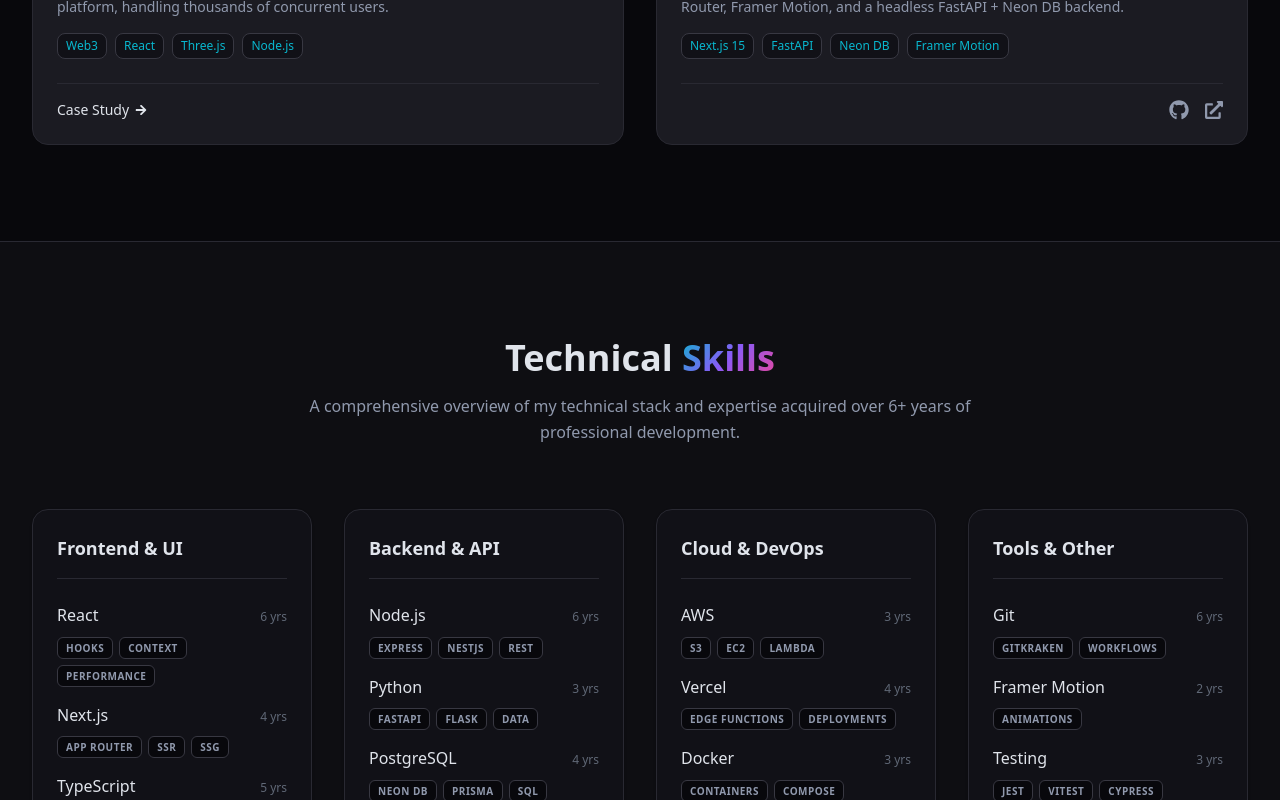
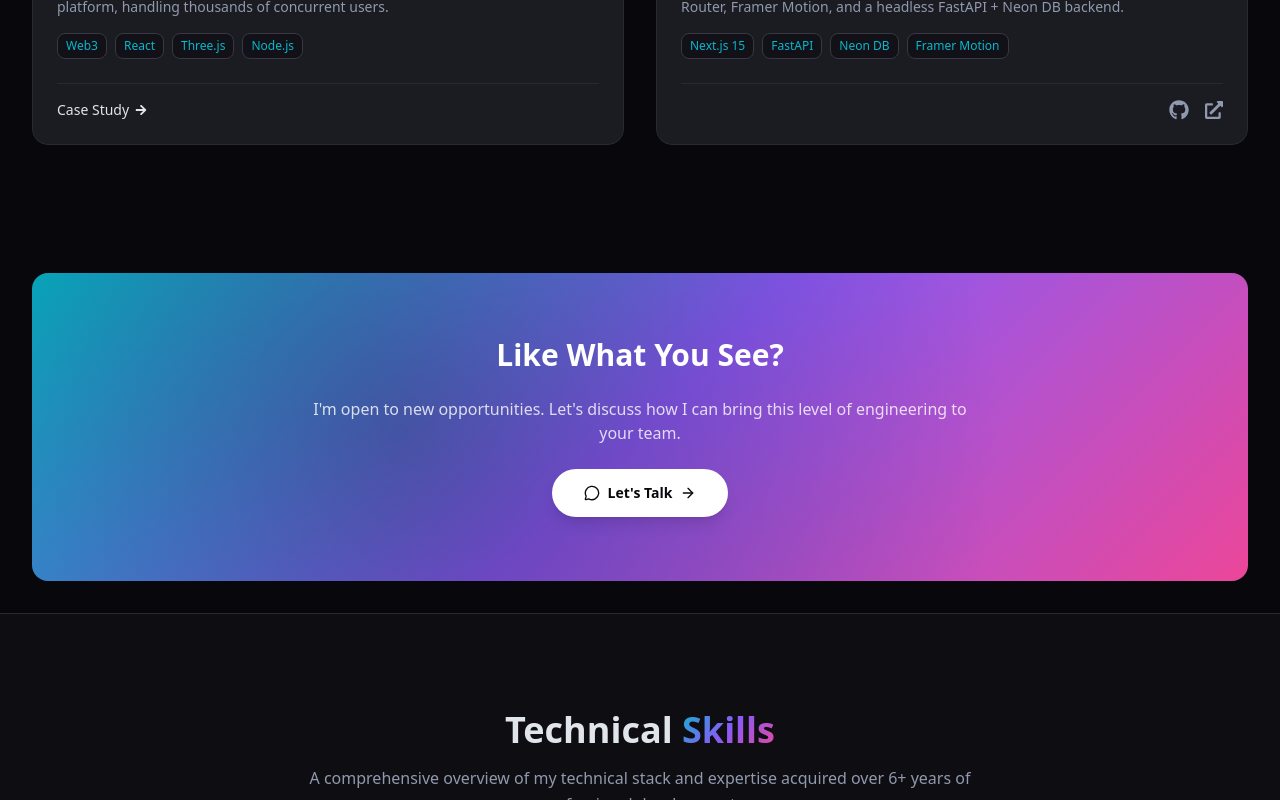
Before and after one commit to zergcore/portfolio, a Next.js app: page / in a window 1280 px wide. Shown: the part 2000-2800 px from the top of the page. Built offline with nearby package versions, Linux system fonts and the light colour scheme.

Commit message:
feat: implement reusable CTABanner component and integrate into homepage sections

```diff
--- a/app/page.tsx
+++ b/app/page.tsx
@@ -9,6 +9,8 @@ import Skills from "@/components/sections/Skills";
 import Experience from "@/components/sections/Experience";
 import Education from "@/components/sections/Education";
 import BlogPreview from "@/components/sections/BlogPreview";
+import CTABanner from "@/components/ui/CTABanner";
+import Container from "@/components/ui/Container";
 
 /**
  * Controls blog visibility on the homepage.
@@ -24,8 +26,32 @@ export default function Home() {
       <main className="flex-1 flex flex-col">
         <Hero />
         <Projects />
+
+        {/* CTA after Projects */}
+        <Container className="py-8">
+          <CTABanner
+            headline="Like What You See?"
+            subtext="I'm open to new opportunities. Let's discuss how I can bring this level of engineering to your team."
+            buttonLabel="Let's Talk"
+            href="/contact"
+            variant="gradient"
+          />
+        </Container>
+
         <Skills />
         <Experience />
+
+        {/* CTA after Experience */}
+        <Container className="py-8">
+          <CTABanner
+            headline="Ready to Build Something Great?"
+            subtext="Whether it's a greenfield project or scaling an existing platform, I'd love to hear about your challenges."
+            buttonLabel="Get in Touch"
+            href="/contact"
+            variant="subtle"
+          />
+        </Container>
+
         <Education />
         {showBlog && <BlogPreview />}
       </main>
--- /dev/null
+++ b/components/ui/CTABanner.tsx
@@ -0,0 +1,77 @@
+import Link from "next/link";
+import ScrollReveal from "@/components/ui/ScrollReveal";
+import { ArrowRight, MessageCircle } from "lucide-react";
+
+interface CTABannerProps {
+  /** Main headline */
+  headline: string;
+  /** Supporting text */
+  subtext: string;
+  /** CTA button label */
+  buttonLabel: string;
+  /** CTA link destination */
+  href: string;
+  /** Visual variant */
+  variant?: "gradient" | "subtle";
+}
+
+export default function CTABanner({
+  headline,
+  subtext,
+  buttonLabel,
+  href,
+  variant = "gradient",
+}: CTABannerProps) {
+  const isGradient = variant === "gradient";
+
+  return (
+    <ScrollReveal>
+      <div
+        className={`relative overflow-hidden rounded-2xl px-6 py-12 md:px-12 md:py-16 text-center ${
+          isGradient
+            ? "bg-[image:var(--gradient-brand)]"
+            : "bg-[var(--bg-elevated)] border border-[var(--border-subtle)]"
+        }`}
+      >
+        {/* Decorative mesh overlay for gradient variant */}
+        {isGradient && (
+          <div className="absolute inset-0 bg-[radial-gradient(circle_at_30%_50%,rgba(0,0,0,0.3)_0%,transparent_70%)]" />
+        )}
+
+        <div className="relative z-10 flex flex-col items-center gap-6 max-w-2xl mx-auto">
+          <h3
+            className={`text-2xl md:text-3xl font-bold ${
+              isGradient ? "text-white" : "text-[var(--text-primary)]"
+            }`}
+          >
+            {headline}
+          </h3>
+
+          <p
+            className={`text-sm md:text-base max-w-lg ${
+              isGradient ? "text-white/80" : "text-[var(--text-secondary)]"
+            }`}
+          >
+            {subtext}
+          </p>
+
+          <Link
+            href={href}
+            className={`group inline-flex items-center gap-2 px-8 py-3.5 rounded-full text-sm font-semibold transition-all duration-300 ${
+              isGradient
+                ? "bg-white text-[var(--bg-base)] hover:bg-white/90 shadow-lg hover:shadow-xl"
+                : "bg-[image:var(--gradient-brand)] text-white hover:opacity-90 shadow-lg"
+            }`}
+          >
+            <MessageCircle size={16} />
+            {buttonLabel}
+            <ArrowRight
+              size={16}
+              className="group-hover:translate-x-1 transition-transform"
+            />
+          </Link>
+        </div>
+      </div>
+    </ScrollReveal>
+  );
+}
```
